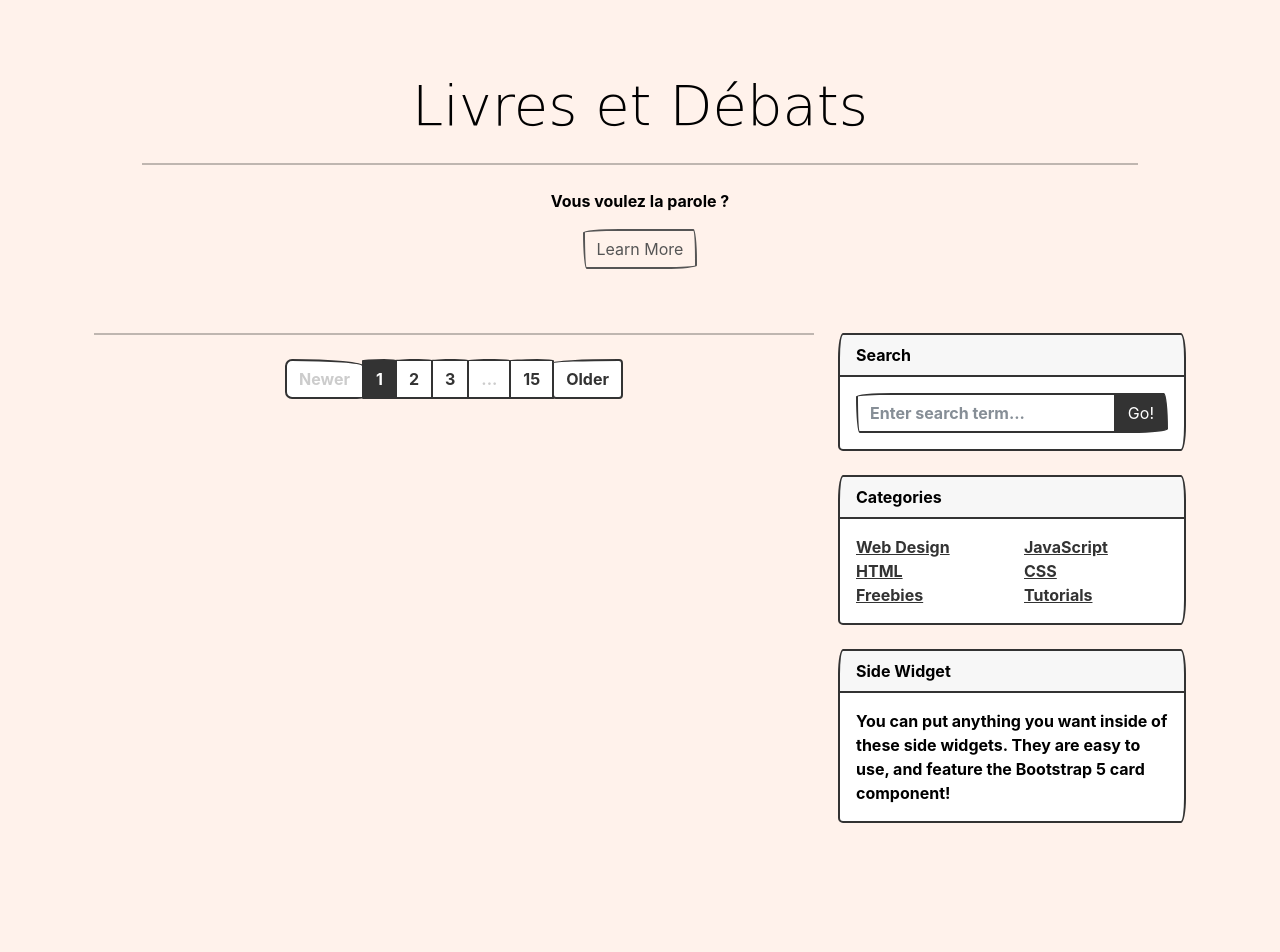
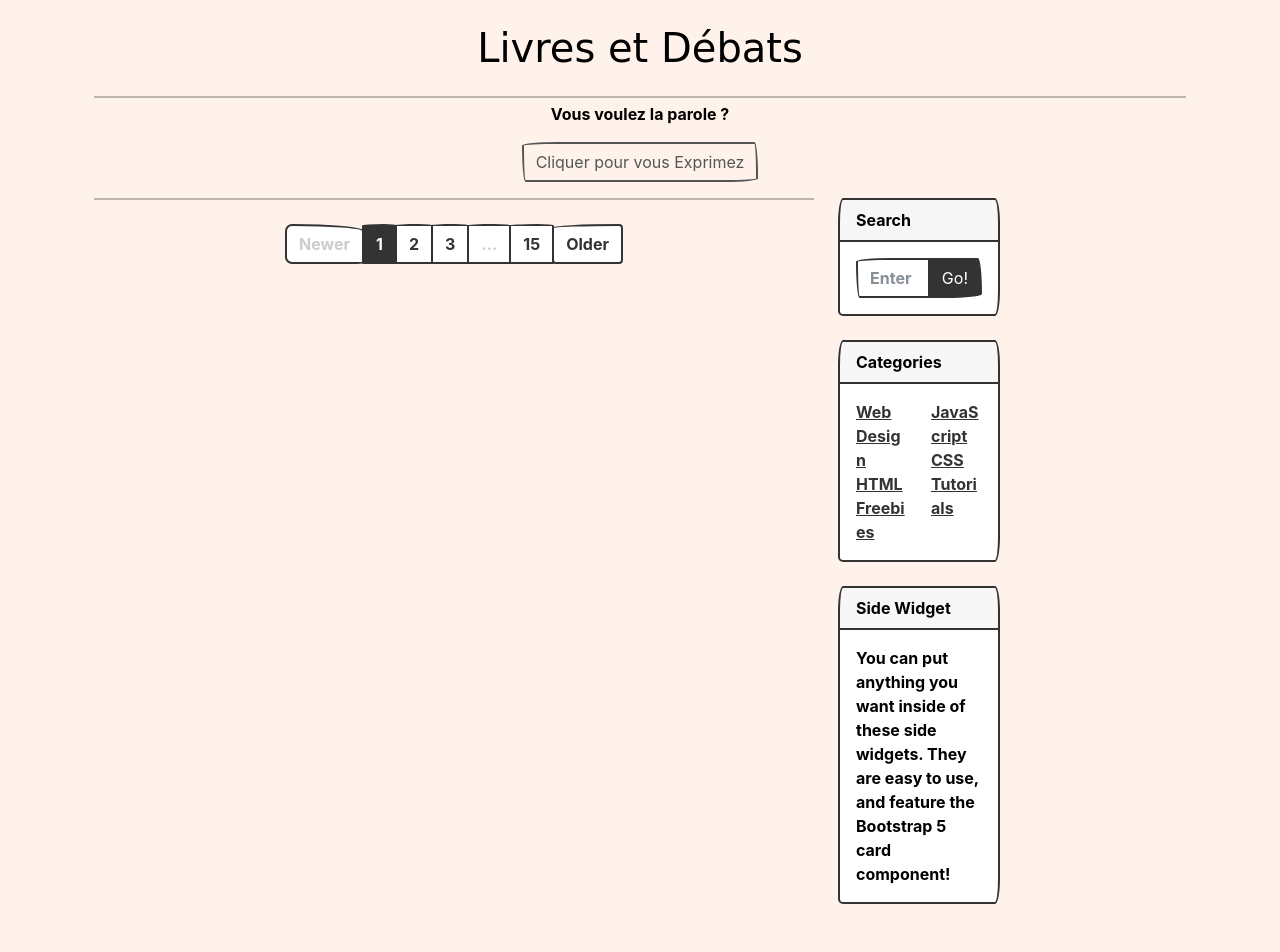
Before and after one commit to soulweby/Livres_Debat_Symfony, a Symfony app: template templates/home/index.html.twig in a window 1280 px wide. Shown: the part 60-1012 px from the top of the page. Before the commit the page ends 883 px from the top, so only its background shows below. Run offline with Twig, Linux system fonts and the light colour scheme; the template is opened without the code that fills it, so the values that code supplies are empty; some libraries are stand-ins or nearby versions; some web fonts are replaced.

Commit message:
{imgCostum1}

```diff
--- a/templates/home/index.html.twig
+++ b/templates/home/index.html.twig
@@ -5,15 +5,15 @@
 
 {% block body %}
 
-	<div class="p-5 text-center rounded">
-		<h1 class="display-4 oui">Livres et Débats</h1>
+	<div class=" text-center rounded">
+		<h1 class=" oui">Livres et Débats</h1>
 		<div class="container mt-4">
 			<div class="jumbotron">
 				<p class="lead"></p>
-				<hr class="my-4">
+				<hr class="my-1">
 				<p>Vous voulez la parole ?</p>
 				<p class="lead">
-					<button type="button" class="btn btn-outline-secondary">Learn More</button>
+					<button type="button" class="btn btn-outline-secondary">Cliquer pour vous Exprimez</button>
 				</p>
 			</div>
 		</div>
@@ -21,15 +21,14 @@
 	<div class="container">
 		<div
 			class="row">
+
+
 			<!-- Blog entries-->
-			<div class="col-lg-8">
-				<!-- Featured blog post-->
-				<!-- Nested row for non-featured blog posts-->
-					<div class="row"> <div
-						class="col-lg-6">
-						<!-- Blog post-->
+			<div class="col-lg-8 ">
+				<div class="row row-cols-auto ">
+
 					{% for arti in articles %}
-							<div class="card mb-4">
+						<div class=" col-sm card mb-4 m-2">
 							<a href="#!"><img class="card-img-top" src={{ asset('media/logoLivreEtDebat.jpg') }} alt="..."/></a>
 							<div class="card-body">
 								<div class="small text-muted">
@@ -47,11 +46,6 @@
 							</div>
 						</div>
 					{% endfor %}
-
-
-						<!-- Blog post-->
-
-					</div>
 				</div>
 				<!-- Pagination-->
 				<nav aria-label="Pagination">
@@ -83,7 +77,7 @@
 			</div>
 			<!-- Side widgets-->
 			<div
-				class="col-lg-4">
+				class="col-lg-2">
 				<!-- Search widget-->
 				<div class="card mb-4">
 					<div class="card-header">Search</div>
```
Lines whose indentation alone changed are shown as unchanged.
